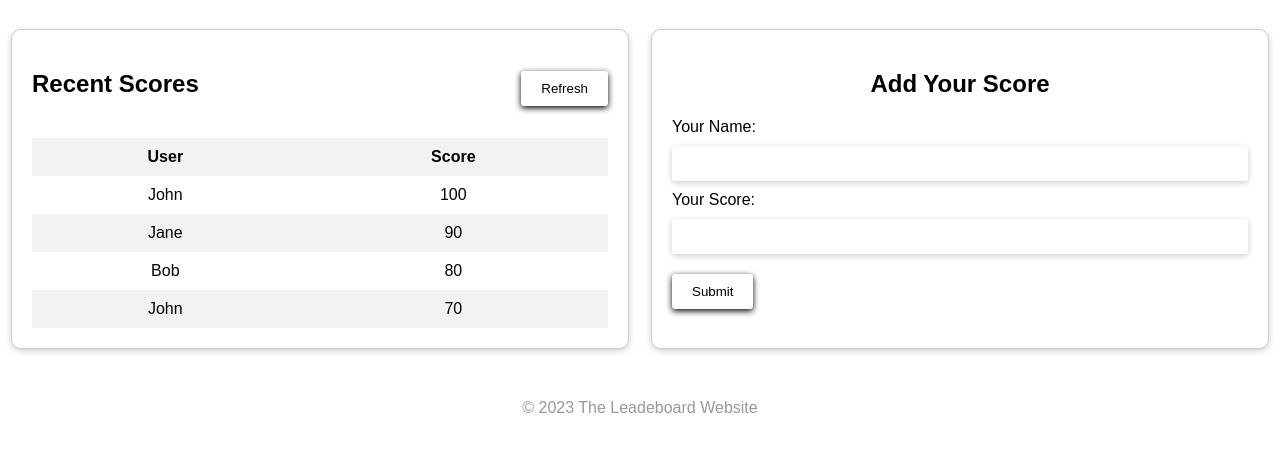
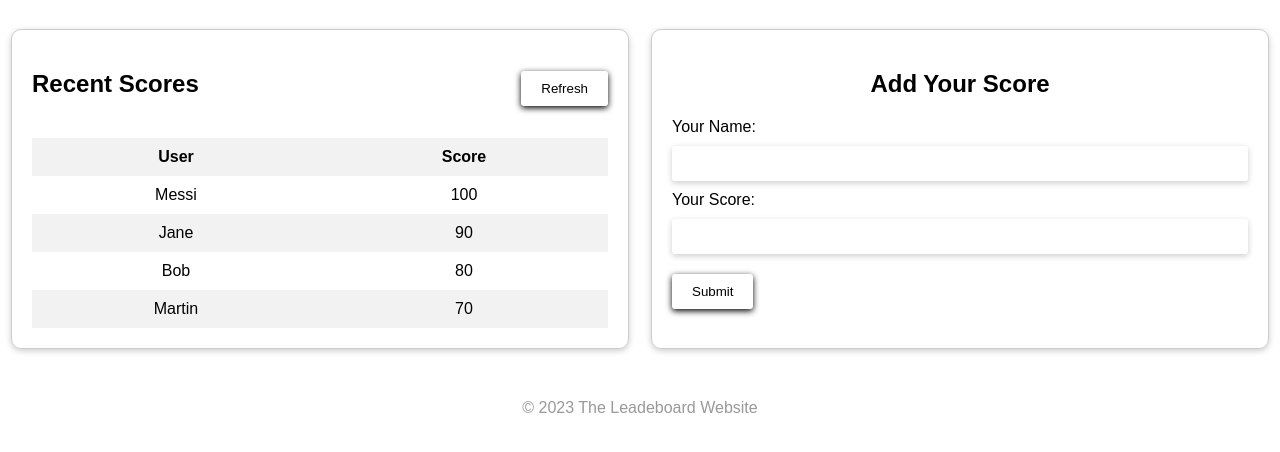
Before and after one commit to MussieTeka/Leaderboard, a website built with webpack: page src/index.html in a window 1280 px wide. Shown: the part 108-560 px from the top of the page. Built offline with nearby package versions, Linux system fonts and the light colour scheme.

Commit message:
Add index.html file

```diff
--- a/src/index.html
+++ b/src/index.html
@@ -23,7 +23,7 @@
           </thead>
           <tbody>
             <tr>
-              <td>John</td>
+              <td>Messi</td>
               <td>100</td>
             </tr>
             <tr>
@@ -35,7 +35,7 @@
               <td>80</td>
             </tr>
             <tr>
-              <td>John</td>
+              <td>Martin</td>
               <td>70</td>
             </tr>
           </tbody>
```
